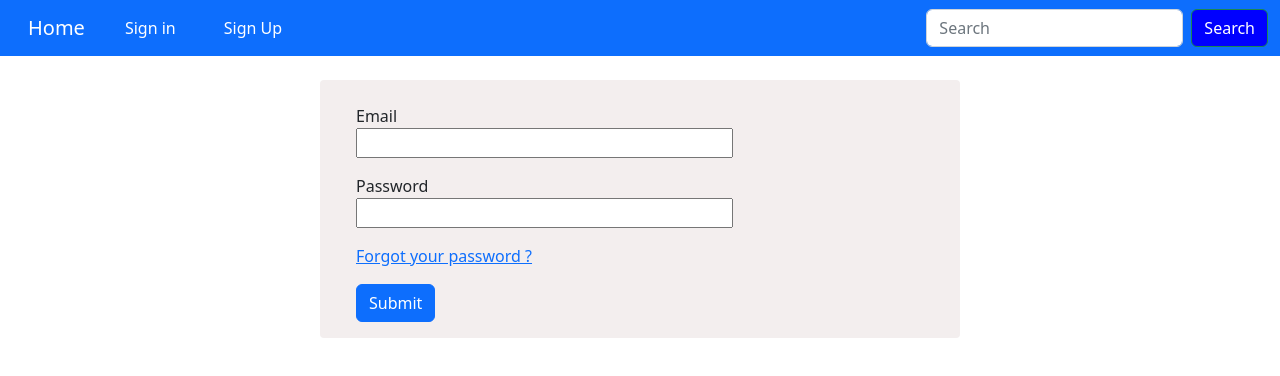
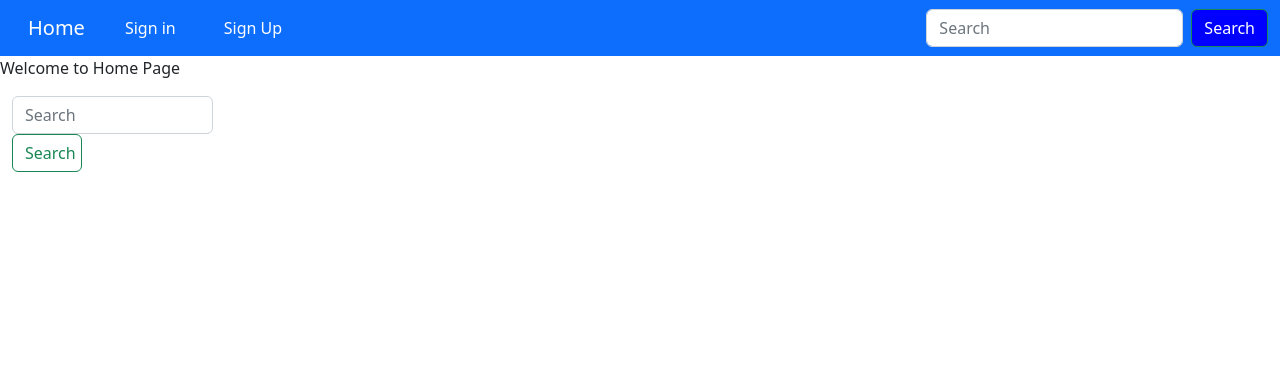
Before and after one commit to ritesh2195/My-First-Angular-Project, an Angular app: page /home in a window 1280 px wide. Before the commit this address led to /login. Shown: the top 376 px of the page. Built offline with nearby package versions, Linux system fonts and the light colour scheme.

Commit message:
new changes

```diff
--- a/src/app/app.module.ts
+++ b/src/app/app.module.ts
@@ -8,13 +8,15 @@ import { UserLoginComponent } from './user-login/user-login.component';
 import { ForgotPasswordComponent } from './forgot-password/forgot-password.component';
 import { UsersService } from './services/users.service';
 import { HttpClientModule } from '@angular/common/http';
+import { HomeComponent } from './home/home.component';
 
 const routes:Routes = [
   {path:'',redirectTo:'login',pathMatch:'full'},
+  {path:'home',component:HomeComponent},
   {path:'signup',component:UserFormComponent},
   {path:'login',component:UserLoginComponent},
   {path:'forgot',component:ForgotPasswordComponent},
-  {path:'**',redirectTo:'login'}
+  {path:'**',redirectTo:'login'},
 ]
 
 @NgModule({
@@ -23,6 +25,7 @@ const routes:Routes = [
     UserFormComponent,
     UserLoginComponent,
     ForgotPasswordComponent,
+    HomeComponent,
 
   ],
   imports: [
--- /dev/null
+++ b/src/app/home/home.component.html
@@ -0,0 +1,11 @@
+<p>Welcome to Home Page</p>
+<div class="container-fluid">
+<div class="row">
+<div class="col-sm-4 clearfix">
+    <form #search="ngForm" (ngSubmit)="onSubmit(search)">
+        <input class="form-control me-2" type="search" placeholder="Search" aria-label="Search" style="width: 50%;">
+        <button class="btn btn-outline-success" type="submit" style="width: 70px;">Search</button>
+    </form>
+</div>
+</div>
+</div>
--- /dev/null
+++ b/src/app/home/home.component.ts
@@ -0,0 +1,21 @@
+import { Component, OnInit } from '@angular/core';
+import { NgForm } from '@angular/forms';
+
+@Component({
+  selector: 'app-home',
+  templateUrl: './home.component.html',
+  styleUrls: ['./home.component.css']
+})
+export class HomeComponent implements OnInit {
+
+  constructor() { }
+
+  ngOnInit(): void {
+  }
+
+  onSubmit(data:NgForm){
+
+
+  }
+
+}
--- a/src/app/services/users.service.ts
+++ b/src/app/services/users.service.ts
@@ -1,4 +1,5 @@
 import { Injectable } from '@angular/core';
+import { HttpClient } from '@angular/common/http';
 
 @Injectable({
   providedIn: 'root'
@@ -9,7 +10,7 @@ export class UsersService {
 
   userExist:boolean = false
 
-  constructor() { }
+  constructor(private http:HttpClient) { }
 
   addUser(firstName:string, lastName:string, emailId:string){
 
--- a/src/app/user-form/user-form.component.html
+++ b/src/app/user-form/user-form.component.html
@@ -4,7 +4,7 @@
     <form #userInfo="ngForm" (ngSubmit)="onSubmit(userInfo)">
         <div class="form-group mb-3">
             <label for="firstname" class="mt-4" style="display:block">First Name</label>
-            <input id="firstname" name="firstname" type="text" size="35" ngModel>
+            <input id="firstname" name="firstname" type="text" size="35" required ngModel>
         </div>
         <div class="form-group mb-3">
             <label for="lastname" style="display:block">Last Name</label>
--- a/src/app/user-form/user-form.component.ts
+++ b/src/app/user-form/user-form.component.ts
@@ -1,4 +1,5 @@
 import { Component, OnInit } from '@angular/core';
+import { Router } from '@angular/router';
 
 @Component({
   selector: 'app-user-form',
@@ -11,7 +12,7 @@ export class UserFormComponent implements OnInit {
 
   userExist:boolean = false
 
-  constructor() { }
+  constructor(private router:Router) { }
 
   ngOnInit(): void {
   }
@@ -44,6 +45,8 @@ export class UserFormComponent implements OnInit {
 
       this.UserDetails.push(data.value)
 
+      this.router.navigate(['/home'])
+
     }
 
     else{
@@ -56,6 +59,8 @@ export class UserFormComponent implements OnInit {
     else{
 
       this.UserDetails.push(data.value)
+
+      this.router.navigate(['/home'])
     }
 
     console.log(this.UserDetails)
--- a/src/app/user-login/user-login.component.css
+++ b/src/app/user-login/user-login.component.css
@@ -5,3 +5,12 @@
     width: 50%;
     border-radius: 4px;
 }
+
+.alert-danger{
+
+    height: 40px;
+    display: flex;
+    justify-content: center;
+    align-items: center;
+
+}
--- a/src/app/user-login/user-login.component.html
+++ b/src/app/user-login/user-login.component.html
@@ -1,6 +1,9 @@
 <div class="container-fluid mt-4">
     <div class="row align-items-center">
-    <div class="col-6 ms-4">
+    <div class="col-6 mt-2">
+        <div *ngIf="isUserLoggedIn" class="alert alert-danger mt-2" role="alert">
+            Wrong email id or password
+          </div>
         <form #userInfo="ngForm" (ngSubmit)="onSubmit(userInfo)">
             <div class="form-group mb-3">
                 <label for="email" class="mt-4" style="display:block">Email</label>
@@ -14,7 +17,7 @@
                 <a routerLink="/forgot">Forgot your password ?</a>
             </div>
             <div class="form-group mb-3">
-                <button type="submit" class="btn btn-primary">Submit</button>
+                <button [disabled]="!userInfo.value.email || !userInfo.value.password" type="submit" class="btn btn-primary">Submit</button>
             </div>
         </form>
     </div>
--- a/src/app/user-login/user-login.component.ts
+++ b/src/app/user-login/user-login.component.ts
@@ -1,4 +1,6 @@
 import { Component, EventEmitter, OnInit, Output } from '@angular/core';
+import { NgForm } from '@angular/forms';
+import { ActivatedRoute, Router } from '@angular/router';
 import { UsersService } from '../services/users.service';
 
 @Component({
@@ -8,45 +10,53 @@ import { UsersService } from '../services/users.service';
 })
 export class UserLoginComponent implements OnInit {
 
-  userInfo = []
+  isUserLoggedIn:boolean = false;
 
   @Output() loginInfo = new EventEmitter<string>();
+  userInfo: { email: string; password: string; name: string; }[];
 
-  constructor(private user:UsersService) { }
+  constructor(private user:UsersService, private router: Router, private route:ActivatedRoute) { }
 
   ngOnInit(): void {
 
     this.userInfo = this.user.getUserInfo()
   }
 
-  isUserExist(email:string,password:string){
+  isUserExist(email:string, password:string){
 
     let bool:boolean = false
 
     for(let i=0; i<this.userInfo.length; i++){
 
-      if(this.userInfo[i].email==email && this.userInfo[i].password){
+      if(this.userInfo[i].email==email && this.userInfo[i].password==password){
 
         bool = true
 
         break
 
       }
-
-      return bool;
     }
+    return bool;
   }
 
-  onSubmit(data:any){
+  onSubmit(data:NgForm){
 
     if(this.isUserExist(data.value.email, data.value.password)){
 
-      this.loginInfo.emit(data.value.name)
+      this.router.navigate(['/home'],{relativeTo:this.route})
 
+    }
+
+    else{
+
+      this.isUserLoggedIn = true;
+
+      data.resetForm({
+        email:data.value.email
+      })
     }
 
     //this.loginInfo.emit({userName:data.value.email, password:data.value.password,isLoggedIn:true})
 
   }
-
 }
```
Also changed, not shown: src/app/home/home.component.css (added).
